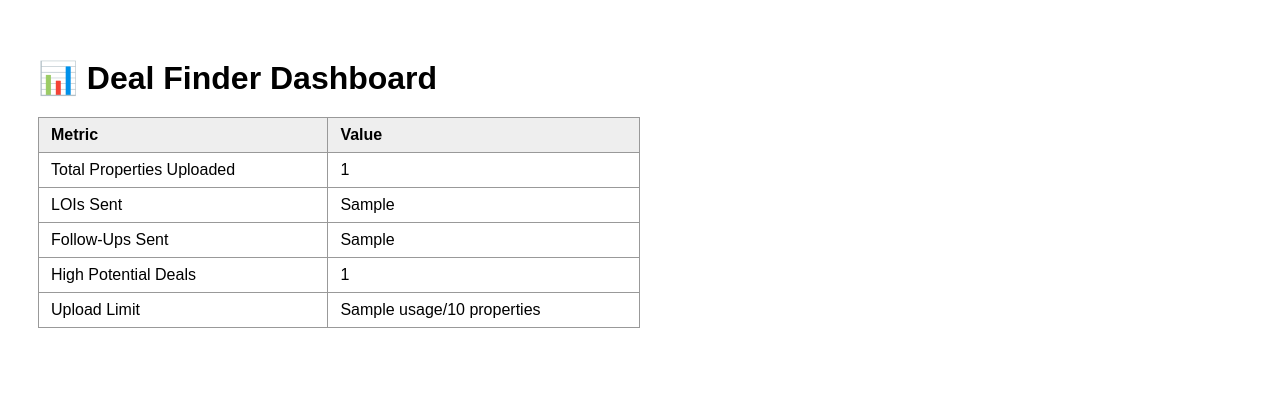
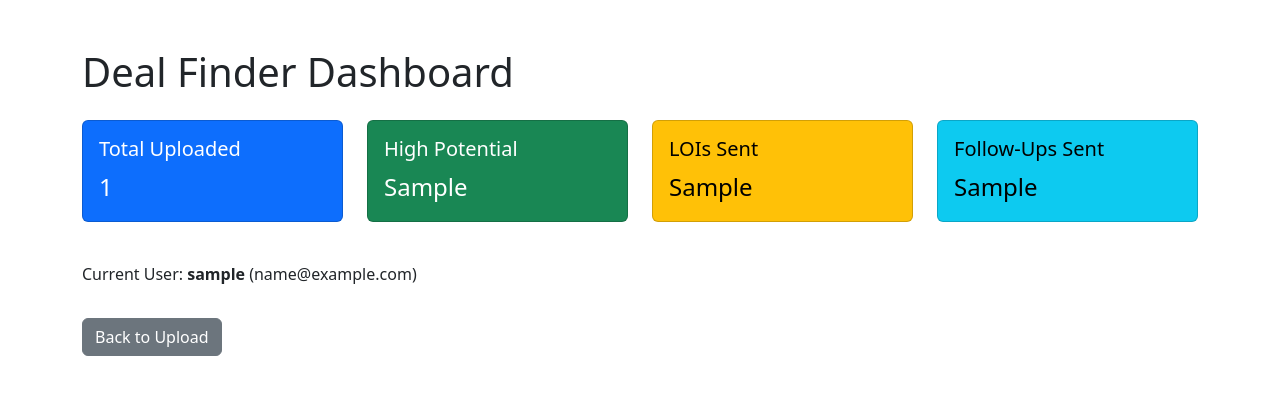
Before and after one commit to RSPS22/dealfinderpro, a Flask app: template templates/dashboard.html in a window 1280 px wide. Shown: the top 403 px of the page. Run offline with Flask 3, Linux system fonts and the light colour scheme; the template is opened without the code that fills it: most values are stand-ins (such as "Sample title", 1, 10 or a date in 2020).

Commit message:
Update dashboard.html

```diff
--- a/templates/dashboard.html
+++ b/templates/dashboard.html
@@ -1,40 +1,52 @@
-
 <!DOCTYPE html>
 <html lang="en">
 <head>
-  <meta charset="UTF-8">
-  <title>Dashboard - Deal Finder</title>
-  <style>
-    body {
-      font-family: Arial, sans-serif;
-      padding: 30px;
-    }
-    h1 {
-      margin-bottom: 20px;
-    }
-    table {
-      border-collapse: collapse;
-      width: 50%;
-    }
-    th, td {
-      border: 1px solid #999;
-      padding: 8px 12px;
-      text-align: left;
-    }
-    th {
-      background: #eee;
-    }
-  </style>
+  <meta charset="UTF-8" />
+  <meta name="viewport" content="width=device-width, initial-scale=1.0"/>
+  <title>Dashboard</title>
+  <link rel="stylesheet" href="https://cdn.jsdelivr.net/npm/bootstrap@5.3.0/dist/css/bootstrap.min.css">
 </head>
 <body>
-  <h1>📊 Deal Finder Dashboard</h1>
-  <table>
-    <tr><th>Metric</th><th>Value</th></tr>
-    <tr><td>Total Properties Uploaded</td><td>{{ stats.total_properties }}</td></tr>
-    <tr><td>LOIs Sent</td><td>{{ stats.lois_sent }}</td></tr>
-    <tr><td>Follow-Ups Sent</td><td>{{ stats.followups_sent }}</td></tr>
-    <tr><td>High Potential Deals</td><td>{{ stats.high_potential_count }}</td></tr>
-    <tr><td>Upload Limit</td><td>{{ stats.usage }}/{{ stats.limit }} properties</td></tr>
-  </table>
+  <div class="container py-5">
+    <h1 class="mb-4">Deal Finder Dashboard</h1>
+    <div class="row">
+      <div class="col-md-3">
+        <div class="card text-bg-primary mb-3">
+          <div class="card-body">
+            <h5 class="card-title">Total Uploaded</h5>
+            <p class="card-text fs-4">{{ total_uploaded }}</p>
+          </div>
+        </div>
+      </div>
+      <div class="col-md-3">
+        <div class="card text-bg-success mb-3">
+          <div class="card-body">
+            <h5 class="card-title">High Potential</h5>
+            <p class="card-text fs-4">{{ high_potential }}</p>
+          </div>
+        </div>
+      </div>
+      <div class="col-md-3">
+        <div class="card text-bg-warning mb-3">
+          <div class="card-body">
+            <h5 class="card-title">LOIs Sent</h5>
+            <p class="card-text fs-4">{{ lois_sent }}</p>
+          </div>
+        </div>
+      </div>
+      <div class="col-md-3">
+        <div class="card text-bg-info mb-3">
+          <div class="card-body">
+            <h5 class="card-title">Follow-Ups Sent</h5>
+            <p class="card-text fs-4">{{ followups_sent }}</p>
+          </div>
+        </div>
+      </div>
+    </div>
+    {% if user_name %}
+    <p class="mt-4">Current User: <strong>{{ user_name }}</strong> ({{ user_email }})</p>
+    {% endif %}
+    <a href="/" class="btn btn-secondary mt-3">Back to Upload</a>
+  </div>
 </body>
 </html>
```
